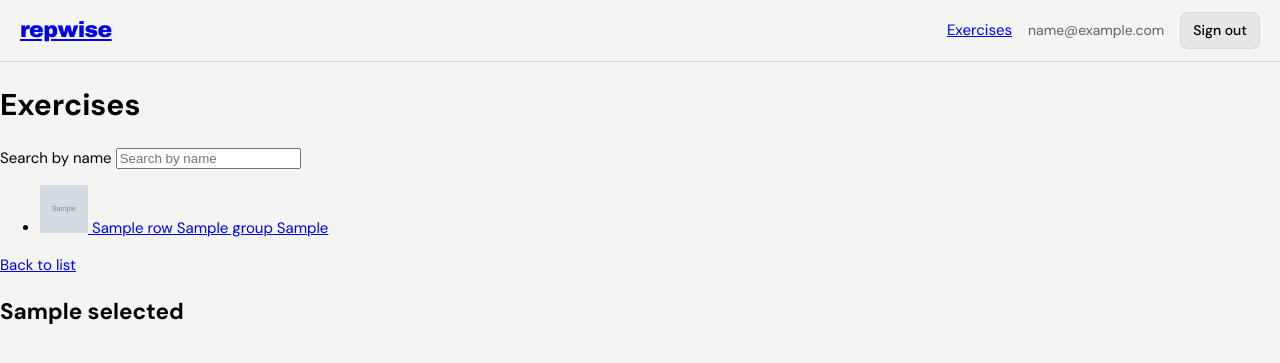
After one commit to yash25hemnani/repwise-admin, a Node project: template views/exercises.ejs in a window 1280 px wide. The commit adds this page. Shown: the top 363 px of the page. Run offline with Node 20 templates, Linux system fonts and the light colour scheme; the template is opened without the code that fills it: most values are stand-ins (such as "Sample title", 1, 10 or a date in 2020); grey boxes marked "Sample" are stand-in pictures.

Commit message:
feat: added exercise list with search and load more

```diff
--- /dev/null
+++ b/views/exercises.ejs
@@ -0,0 +1,67 @@
+<!doctype html>
+<html lang="en">
+<head>
+  <meta charset="utf-8">
+  <meta name="viewport" content="width=device-width, initial-scale=1">
+  <title><%= selected ? selected.name + ' · ' : '' %>Exercises · Repwise</title>
+  <link rel="preconnect" href="https://fonts.googleapis.com">
+  <link rel="preconnect" href="https://fonts.gstatic.com" crossorigin>
+  <link rel="stylesheet" href="https://fonts.googleapis.com/css2?family=Archivo:wdth,wght@62..125,900&family=DM+Sans:wght@300;400;500;700&display=swap">
+  <link rel="stylesheet" href="/css/app.css">
+</head>
+<body class="admin<%= selected || notFound ? ' has-detail' : '' %>">
+  <%- include('partials/topbar', { tab: 'exercises' }) %>
+  <main class="workspace">
+    <h1 class="page-title">Exercises</h1>
+
+    <form class="search" method="get" action="/admin/exercises" role="search">
+      <label class="visually-hidden" for="q">Search by name</label>
+      <input id="q" name="q" type="search" value="<%= q %>" placeholder="Search by name" autocomplete="off">
+    </form>
+
+    <div class="split">
+      <section class="list-panel" aria-label="Exercise list">
+        <% if (error) { %>
+          <p class="list-message"><%= error %></p>
+        <% } else if (!rows.length) { %>
+          <p class="list-message">
+            <% if (q) { %>No exercises match "<%= q %>". Clear the filters, or add it as a new exercise.<% } else { %>No exercises yet.<% } %>
+          </p>
+        <% } else { %>
+          <ul class="rows">
+            <% rows.forEach((row, i) => { %>
+              <li id="row-<%= i %>">
+                <a class="row" href="/admin/exercises/<%= encodeURIComponent(row.id) %><%= keep %>"<% if (selected && selected.id === row.id) { %> aria-current="true"<% } %>>
+                  <span class="thumb">
+                    <% if (row.thumbs.length) { %>
+                      <% row.thumbs.forEach((src, f) => { %><img class="frame-<%= f %>" src="<%= src %>" alt="" width="48" height="48" loading="lazy"><% }) %>
+                    <% } %>
+                    <% if (row.hasGif) { %><span class="gif-mark">GIF</span><% } %>
+                  </span>
+                  <span class="row-name"><%= row.name %></span>
+                  <span class="row-group"><%= row.group %></span>
+                  <span class="status status-<%= row.status %>"><%= row.status[0].toUpperCase() + row.status.slice(1) %></span>
+                </a>
+              </li>
+            <% }) %>
+          </ul>
+          <% if (hasMore) { %>
+            <a class="load-more" href="<%= base %><%= more %>">Load more</a>
+          <% } %>
+        <% } %>
+      </section>
+
+      <% if (selected || notFound) { %>
+        <section class="detail-panel" aria-label="Exercise details">
+          <a class="back" href="/admin/exercises<%= keep %>">Back to list</a>
+          <% if (notFound) { %>
+            <p class="list-message">No exercise with that ID.</p>
+          <% } else { %>
+            <h2 class="detail-name"><%= selected.name %></h2>
+          <% } %>
+        </section>
+      <% } %>
+    </div>
+  </main>
+</body>
+</html>
--- /dev/null
+++ b/views/partials/topbar.ejs
@@ -0,0 +1,10 @@
+<header class="topbar">
+  <a class="topbar-mark" href="/admin">repwise</a>
+  <nav class="tabs" aria-label="Sections">
+    <a class="tab" href="/admin/exercises"<% if (tab === 'exercises') { %> aria-current="page"<% } %>>Exercises</a>
+  </nav>
+  <span class="topbar-email"><%= admin.email %></span>
+  <form method="post" action="/admin/logout">
+    <button type="submit" class="button button-small">Sign out</button>
+  </form>
+</header>
```
Also changed, not shown: src/exercises.js (added, +76 -0 lines), src/routes/exercises.js (added, +55 -0 lines), views/admin.ejs (+1 -7 lines).
